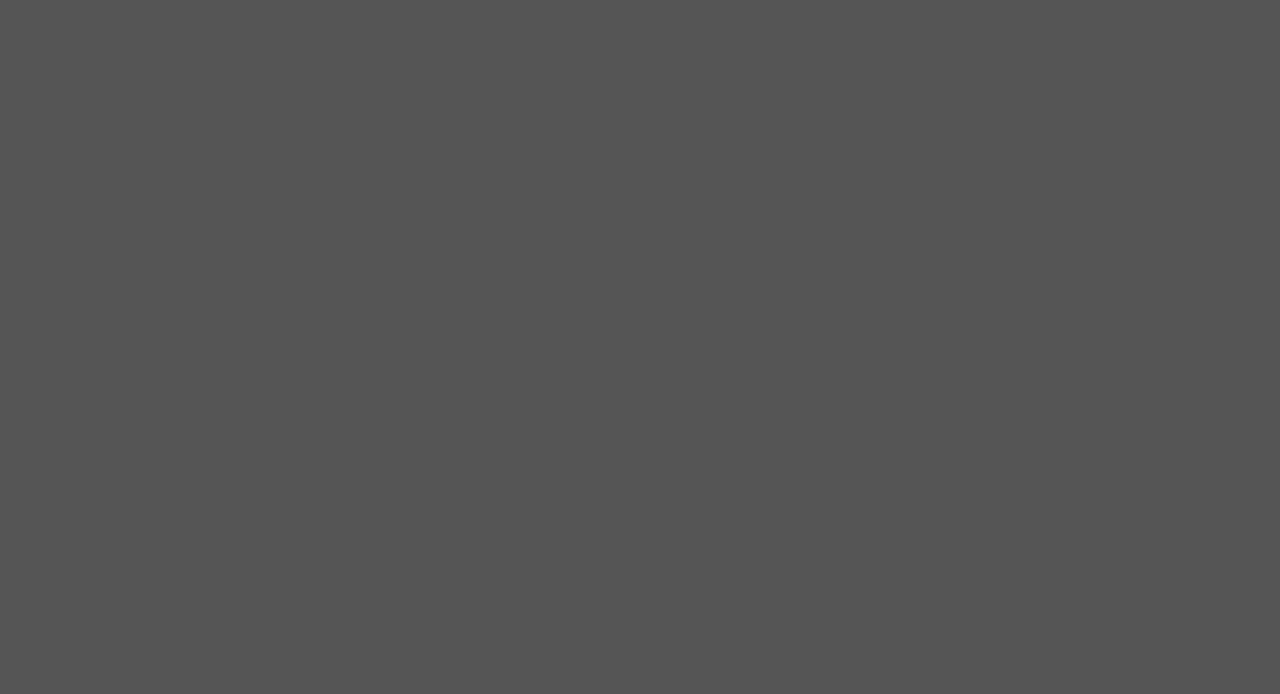
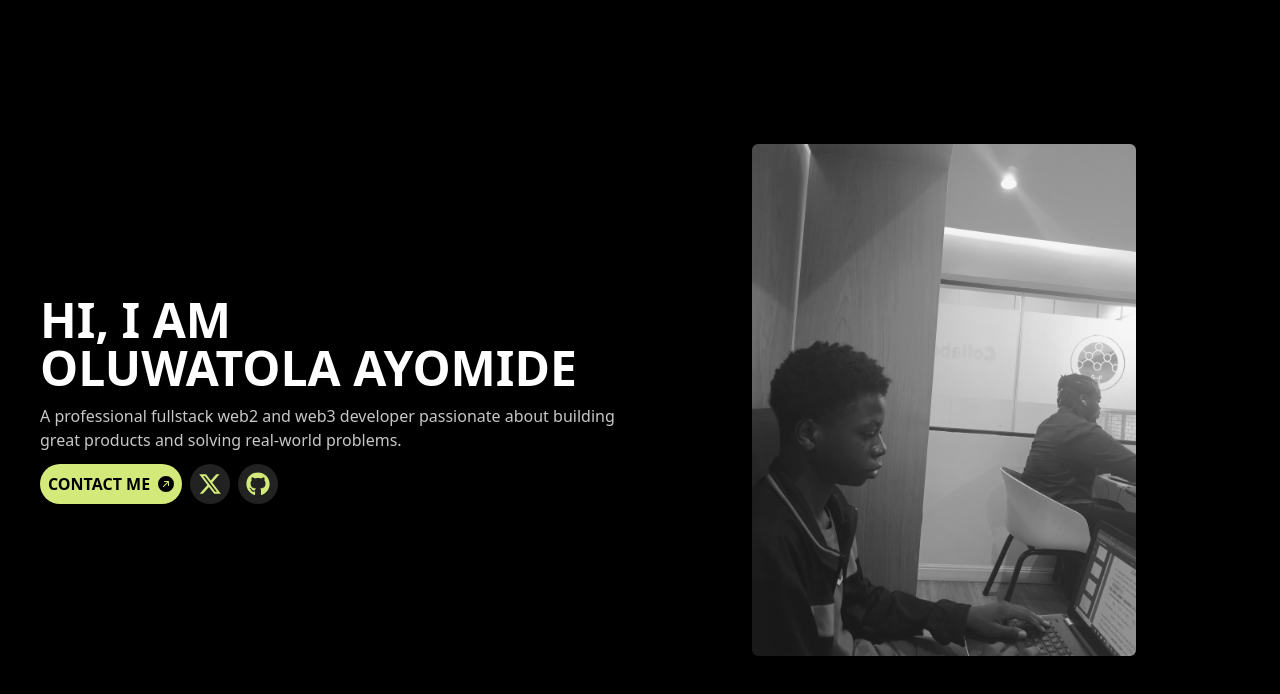
Before and after one commit to MikeyA-yo/ay10xdevportfolio, a Next.js app: page / in a window 1280 px wide. Shown: the top 694 px of the page. Built offline with nearby package versions, Linux system fonts and the light colour scheme.

Commit message:
hero done unto nav

```diff
--- a/app/globals.css
+++ b/app/globals.css
@@ -2,5 +2,5 @@
 
 
 body {
-  background: #555555;
+  background: black;
 }
--- a/app/page.tsx
+++ b/app/page.tsx
@@ -1,7 +1,10 @@
-import Image from "next/image";
+import Hero from "@/components/hero";
+
 
 export default function Home() {
   return (
-    <></>
+    <>
+    <Hero />
+    </>
   );
 }
--- a/components/hero.tsx
+++ b/components/hero.tsx
@@ -1,10 +1,44 @@
-export default function Hero(){
-    return (
-        <>
-        <div className="flex h-screen w-full gap-4 items-center">
-            <div className="flex-[1]"></div>
-            <div></div>
+import Image from "next/image";
+import Link from "next/link";
+import { BsArrowUpRightCircleFill } from "react-icons/bs";
+import { FaGithub, FaXTwitter } from "react-icons/fa6";
+
+export default function Hero() {
+  return (
+    <>
+      <div className="flex h-screen lg:flex-row flex-col md:flex-row p-10 w-full gap-4 items-center">
+        <div className="flex-[1] w-full flex flex-col gap-3">
+          <h1 className="text-5xl font-bold text-white">
+            HI, I AM
+            <br /> OLUWATOLA AYOMIDE
+          </h1>
+          <p className="text-[#C7C7C7]">
+            A professional fullstack web2 and web3 developer passionate about
+            building great products and solving real-world problems.
+          </p>
+          <div className="flex gap-2">
+            <div className="rounded-full flex gap-2 bg-[#D3E97A] items-center p-2 text-black font-bold cursor-pointer hover:bg-[#C7C7C7] transition-all duration-300 ease-in-out">
+                <p>CONTACT ME</p>
+                <BsArrowUpRightCircleFill />
+            </div>
+            <div className="rounded-full flex items-center justify-center bg-[#222222] p-2 font-bold cursor-pointer hover:bg-[#C7C7C7] transition-all duration-300 ease-in-out">
+                <Link href={"https://x.com/OluwatolaAyomi4"}><FaXTwitter className="h-6 w-6 fill-[#D3E97A]" /></Link>
+            </div>
+            <div className="rounded-full flex items-center justify-center bg-[#222222] p-2 font-bold cursor-pointer hover:bg-[#C7C7C7] transition-all duration-300 ease-in-out">
+                <Link href={"https://github.com/MikeyA-yo"}><FaGithub className="h-6 w-6 fill-[#D3E97A]" /></Link>
+            </div>
+          </div>
         </div>
-        </>
-    )
+        <div className="flex-[1] w-full flex items-center justify-center">
+          <Image
+            src={"/portpic.jpg"}
+            alt="Me"
+            width={500}
+            height={500}
+            className="rounded-md w-96 h-full object-cover"
+          />
+        </div>
+      </div>
+    </>
+  );
 }
```
Also changed, not shown: package.json (+5 -4 lines), 1 other file (tests, documents, lock files or other folders).
